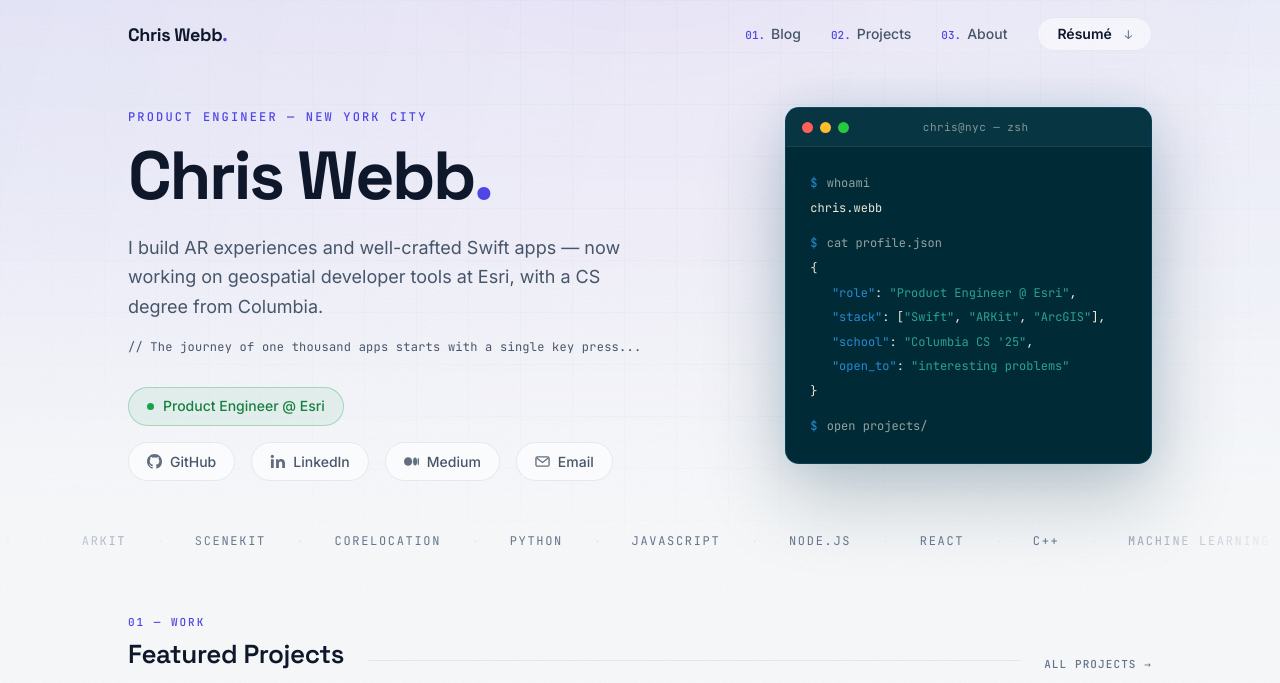
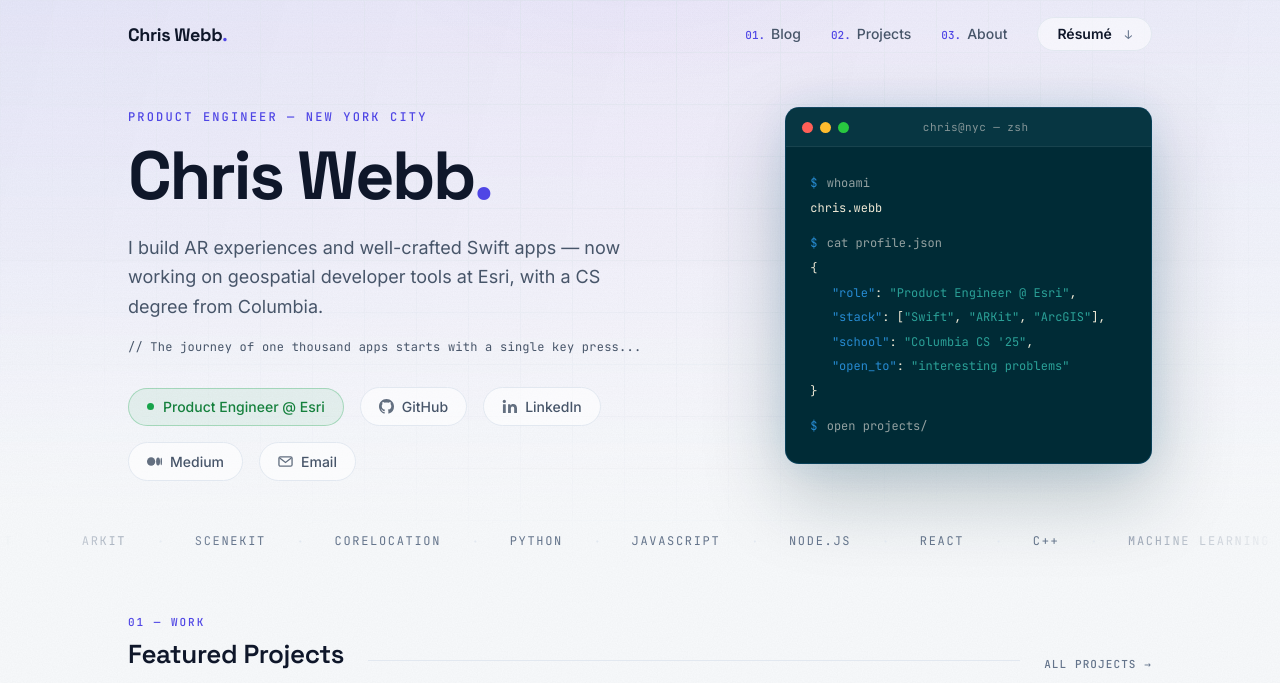
Before and after one commit to chriswebb09/chriswebb09.github.io, a Jekyll site: the page built from index.html, in a window 1280 px wide and 1400 px high. Shown: the top 683 px of the window. Built offline with Jekyll 4.4.1, drawn with Linux system fonts in a browser that asks for light colours; nearby versions of some CDN libraries; grey boxes are pictures that could not be loaded.

Commit message:
Front page layout fixes: pill row packing, lead card clamp
- The social chips wrapped as one indivisible nested-flex block,
  stranding the status pill alone on its line with dead space; the
  chip group now uses display: contents inside the hero row so pills
  flow and wrap naturally together (entrance animation moved to the
  chips themselves)
- Lead featured card unclamps from 3 to 4 lines - its description was
  truncating inside a visibly airy panel

Co-Authored-By: Claude Fable 5 <noreply@anthropic.com>

```diff
--- a/_sass/components/carousel.sass
+++ b/_sass/components/carousel.sass
@@ -491,7 +491,7 @@
             padding: 32px
 
             > .blurb
-                -webkit-line-clamp: 3
+                -webkit-line-clamp: 4
 
         @media #{$below}
             display: block
--- a/_sass/components/header.sass
+++ b/_sass/components/header.sass
@@ -89,6 +89,13 @@
     flex-wrap: wrap
     align-items: center
     gap: 16px
+
+    // let the chips flow in the same wrapping row as the status pill
+    > .social-links
+        display: contents
+
+        > .chip
+            animation: fade-in-down 0.6s 0.24s both
 
 .status-pill
     display: inline-flex
```
Also changed, not shown: 14 other files.
